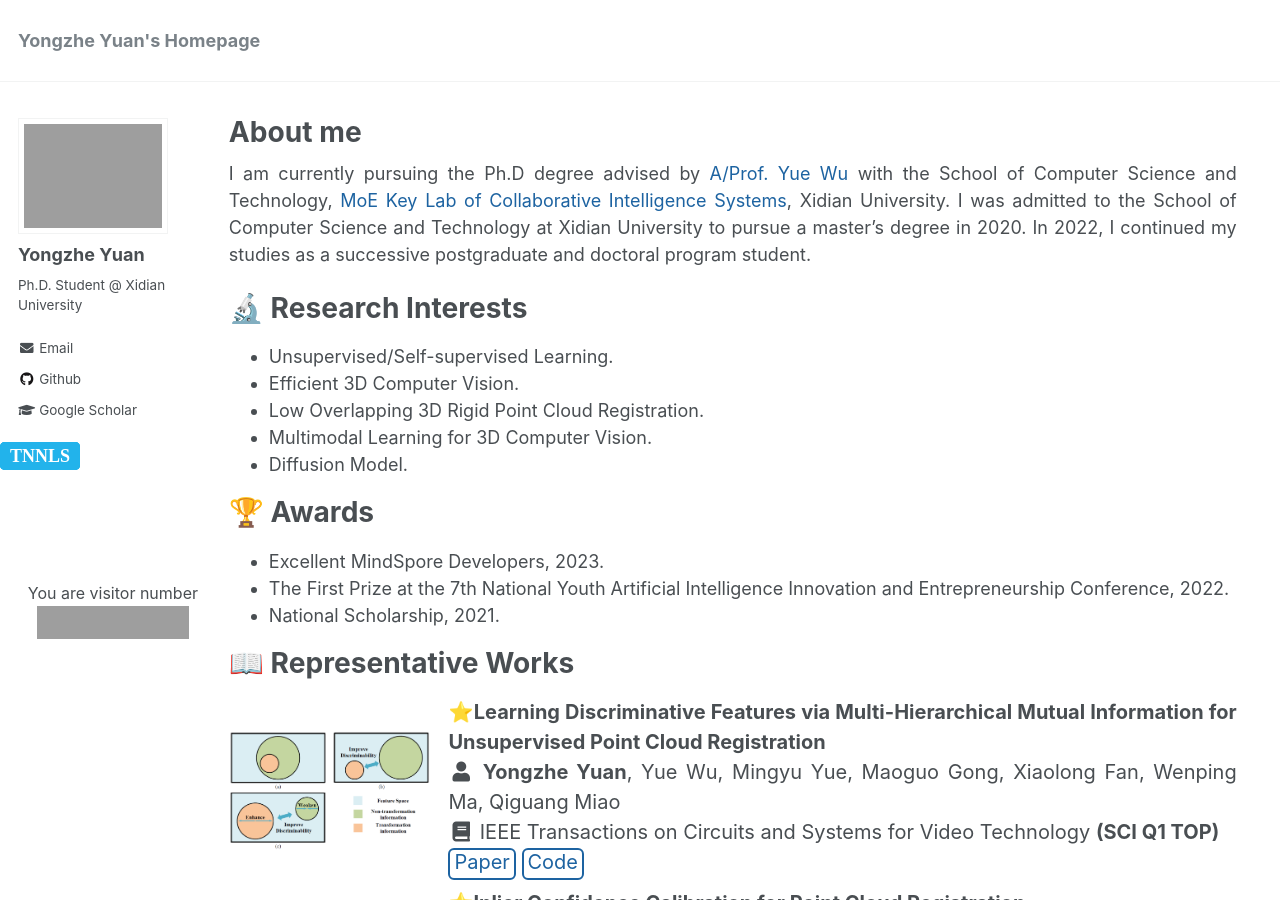
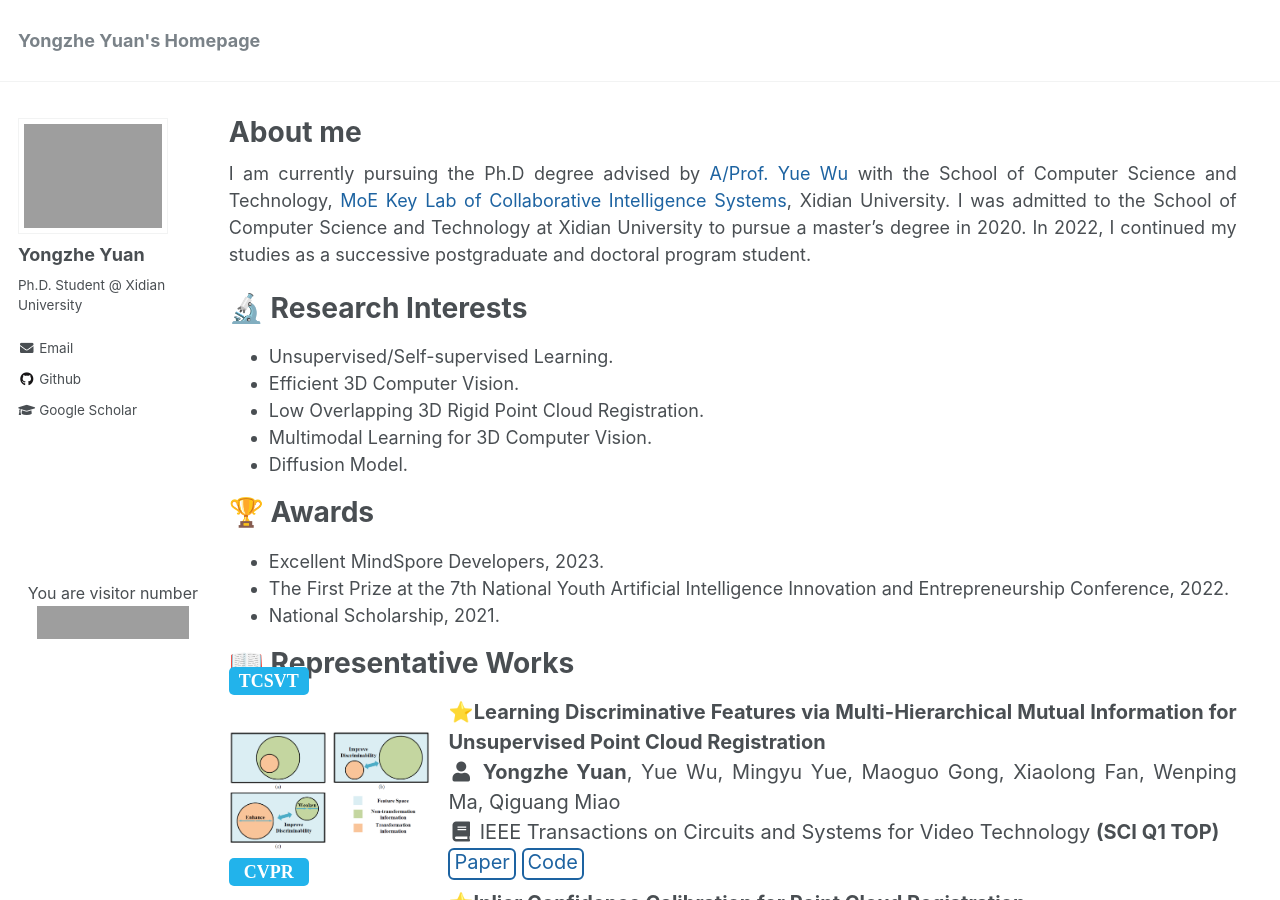
Before and after one commit to YYZMARS/YYZMARS.github.io, a Jekyll site: the page built from _pages/home.md, in a window 1280 px wide and 900 px high. Built offline with Jekyll 4.4.1, drawn with Linux system fonts in a browser that asks for light colours; a script that is not in the unit is left out; grey boxes are pictures that could not be loaded.

Commit message:
Update archive-single-pub2.html

```diff
--- a/_includes/archive-single-pub2.html
+++ b/_includes/archive-single-pub2.html
@@ -14,10 +14,12 @@
 
 <!-- <hr style="width:100%;text-align:left;margin-left:0"> -->
 <div class="{{ include.type | default: "list" }}__item" style="font-size: 20px;">
+  <div class="position__label">
     <div class="label">
       <span style="color: white;font-family: Times New Roman;font-weight: bold">
               {{ post.label }}</span>
     </div>
+  </div>
     <div class="archive__item-image">
       <img src={% if teaser contains "://" %} "{{ teaser }}" {% else %} "{{ teaser | prepend: "/images/publications/" | prepend: data_path }}" {% endif %} alt="MISSING IMG">
     </div>
```
